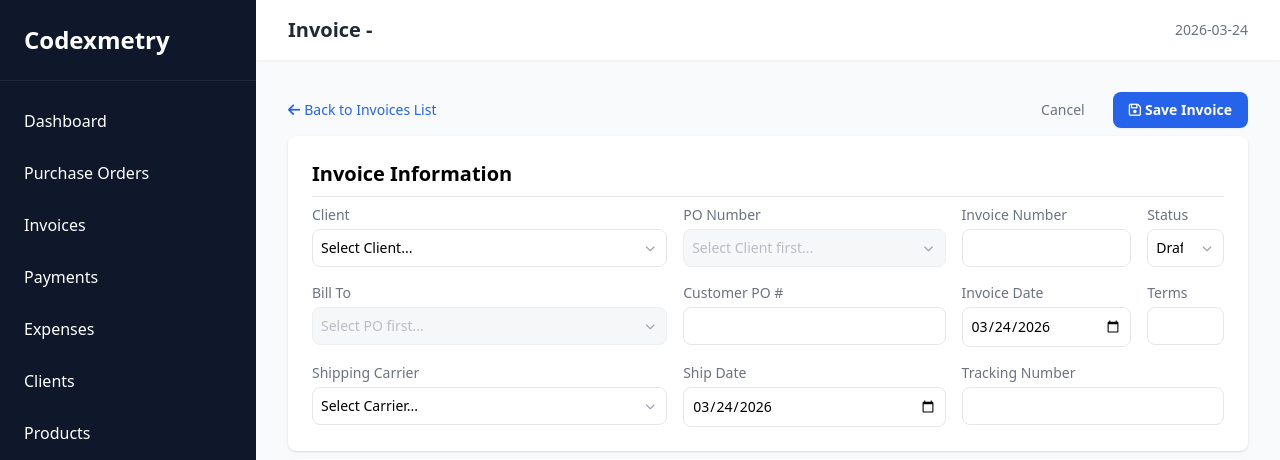
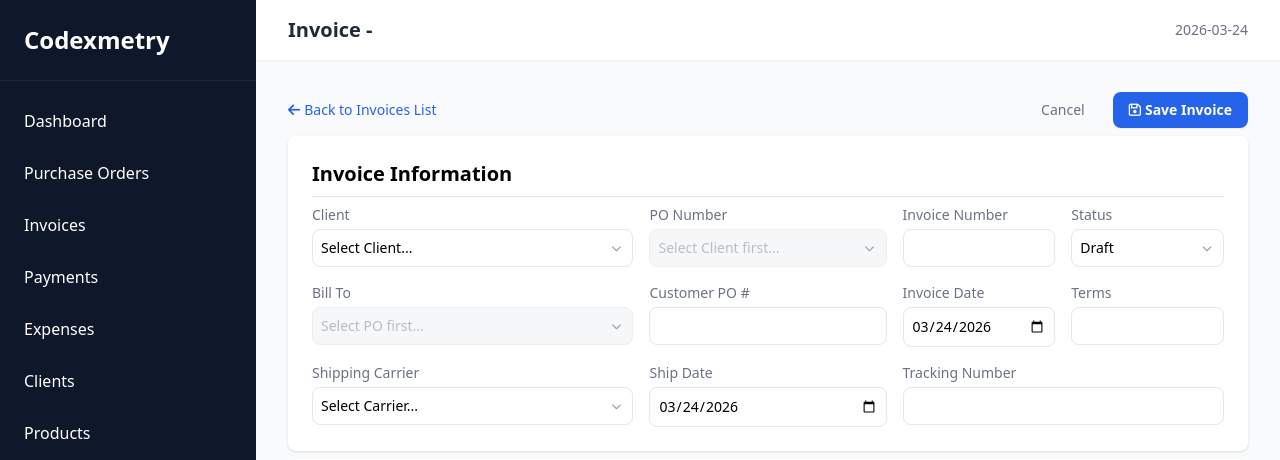
Before and after one commit to jhjang101/codexmetry, a Flask app: template app/templates/invoices/form.html in a window 1280 px wide. Shown: the top 460 px of the page. Run offline with Flask 3, Linux system fonts and the light colour scheme; the template is opened without the code that fills it, so the values that code supplies are empty; data comes from the database, SQL or seed files in the repository; some libraries are stand-ins or nearby versions.

Commit message:
STYLE: Invoice form update fields spacing

```diff
--- a/app/templates/invoices/form.html
+++ b/app/templates/invoices/form.html
@@ -148,7 +148,7 @@
 
             </div>
 
-            <div class="grid grid-cols-10 gap-4">
+            <div class="grid grid-cols-11 gap-4">
                 <div class="col-span-4">
                     <label class="block text-sm font-medium text-gray-500">Client</label>
                     {% if mode == 'view' %}
@@ -237,7 +237,7 @@
                     {% endif %}
                 </div>
 
-                <div class="col-span-1">
+                <div class="col-span-2">
                     <label class="block text-sm font-medium text-gray-500">Status</label>
                     {% if mode == 'add' %}
                         <p class="p-2">
@@ -304,7 +304,7 @@
                 </div>
 
                 <!-- Net Days -->
-                <div class="col-span-1">
+                <div class="col-span-2">
                     <label class="block text-sm font-medium text-gray-500">Terms</label>
                     <div id="net-days-container">
                         {% if mode == 'view' %}
@@ -341,12 +341,14 @@
                     {% if mode == 'view' %}
                         <p class="mt-1 block bg-gray-100 border rounded-lg p-2 text-sm">{{ invoice.ship_date or '-' }}</p>
                     {% else %}
-                        <input type="date" name="ship_date" value="{{ invoice.ship_date if invoice and invoice.ship_date else invoice.invoice_date if invoice else now.strftime('%Y-%m-%d') }}"
-                            class="mt-1 block w-full border rounded-lg p-2 text-sm focus:ring-1 focus:ring-blue-300 outline-none">
+                        <input type="date"
+                               name="ship_date"
+                               class="mt-1 block w-full border rounded-lg p-2 text-sm focus:ring-1 focus:ring-blue-300 outline-none"
+                               value="{{ invoice.ship_date if invoice and invoice.ship_date else invoice.invoice_date if invoice else now.strftime('%Y-%m-%d') }}">
                     {% endif %}
                 </div>
 
-                <div class="col-span-3">
+                <div class="col-span-4">
                     <label class="block text-sm font-medium text-gray-500">Tracking Number</label>
                     {% if mode == 'view' %}
                     <p class="mt-1 block bg-gray-100 w-full border rounded-lg p-2 text-sm">{{ invoice.tracking_number or '-' }}</p>
```
